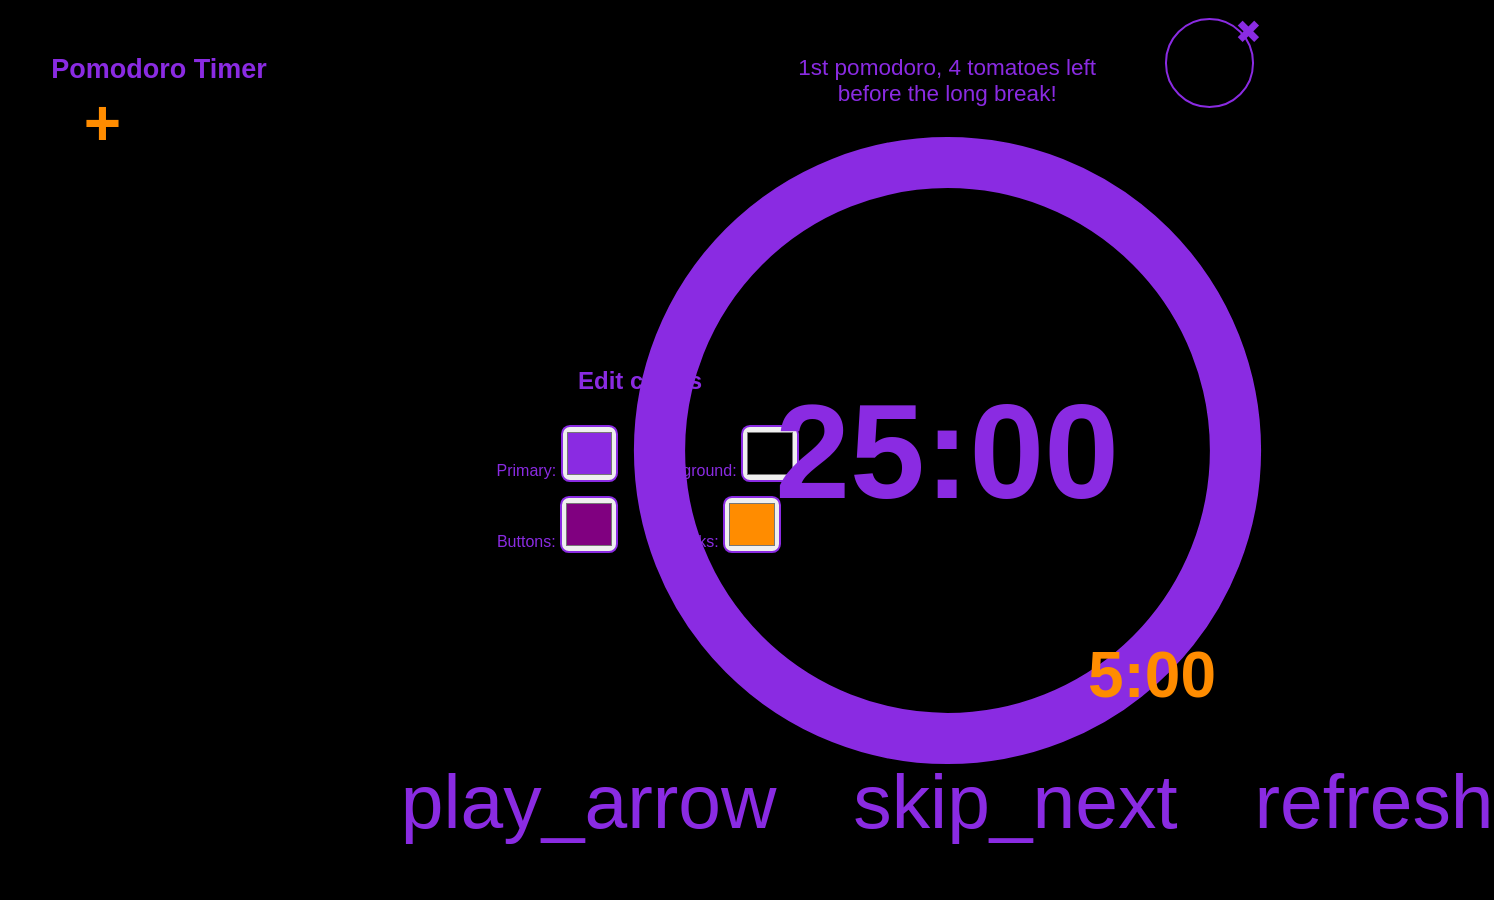
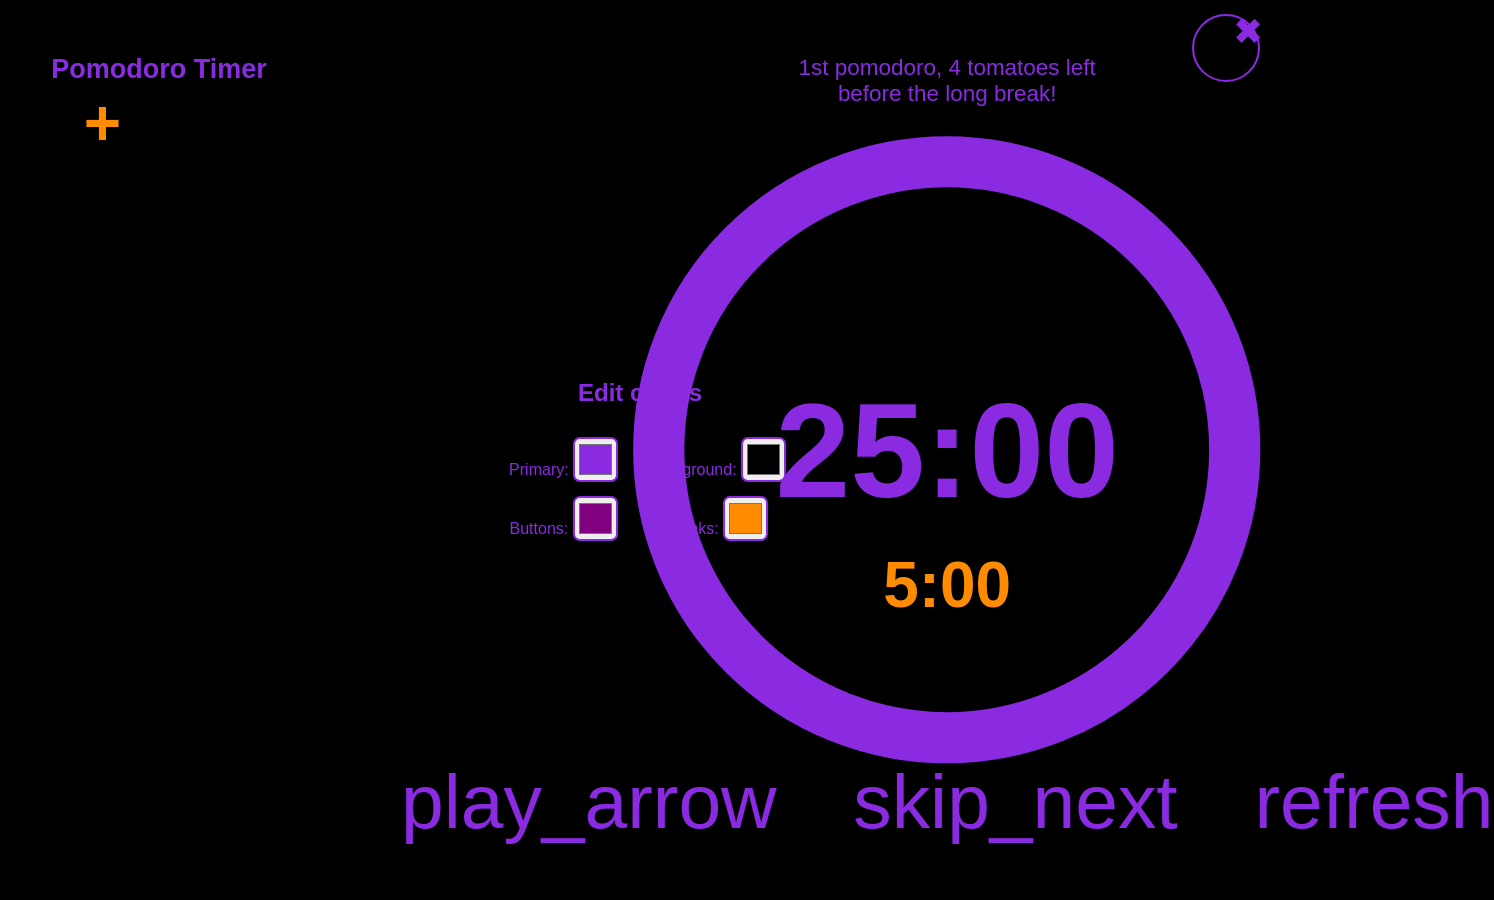

style: position small timer inside the big timer circle

--- a/style.css
+++ b/style.css
@@ -139,8 +139,8 @@
         .break-timer-container {
             z-index: 10;
             position: absolute;
-            top: 75%; /* Più in basso per allontanarlo */
-            left: 90%; /* Posizione iniziale a destra */
+            top: 65%; /* Sotto il numero principale, dentro il cerchio */
+            left: 74%; /* Centrato come il cerchio grande */
             transform: translate(-50%, -50%);
             display: flex;
             justify-content: center;
@@ -249,8 +249,8 @@
         /* Timer piccolo quando il lavoro è in pausa */
         .timer-small {
             z-index: 10 !important;
-            left: 90% !important;
-            top: 75% !important;
+            left: 74% !important;
+            top: 65% !important;
             width: min(15vw, 20vh, 120px) !important;
             height: min(15vw, 20vh, 120px) !important;
             opacity: 1 !important;
@@ -292,8 +292,8 @@
         /* Torna alla posizione di default dopo la pausa */
         .break-timer-reset {
             z-index: 10 !important;
-            left: 85% !important;
-            top: 75% !important;
+            left: 74% !important;
+            top: 65% !important;
             width: min(15vw, 20vh, 120px) !important;
             height: min(15vw, 20vh, 120px) !important;
             opacity: 1 !important;
@@ -1892,8 +1892,8 @@
             .break-timer-reset {
                 width: 30vw !important;
                 height: 30vw !important;
-                left: 75% !important;
-                top: 75% !important;
+                left: 50% !important;
+                top: 68% !important;
             }
             .close-btn-top {
                 right: 2rem;
@@ -2044,11 +2044,11 @@
             left: 50% !important;
         }
 
-        /* Movimento del timer piccolo per mantenere la stessa distanza dal centro */
+        /* Movimento del timer piccolo insieme al timer grande */
         body.timer-running .timer-small, body.panel-collapsed .timer-small,
         body.timer-running .break-timer-reset, body.panel-collapsed .break-timer-reset,
         body.timer-running .break-timer-container:not(.break-timer-large), body.panel-collapsed .break-timer-container:not(.break-timer-large) {
-            left: 70% !important;
+            left: 50% !important;
         }
 
         body.timer-running #subtitle, body.panel-collapsed #subtitle {
